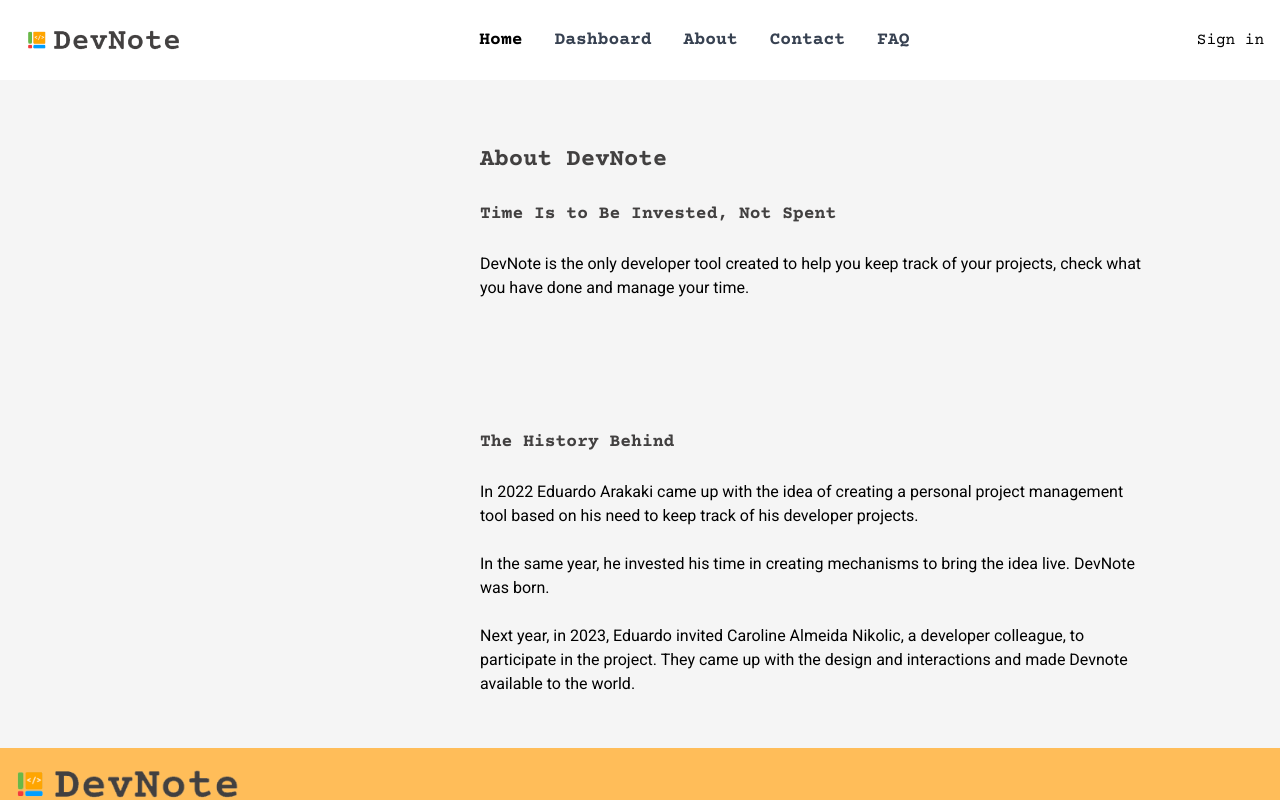
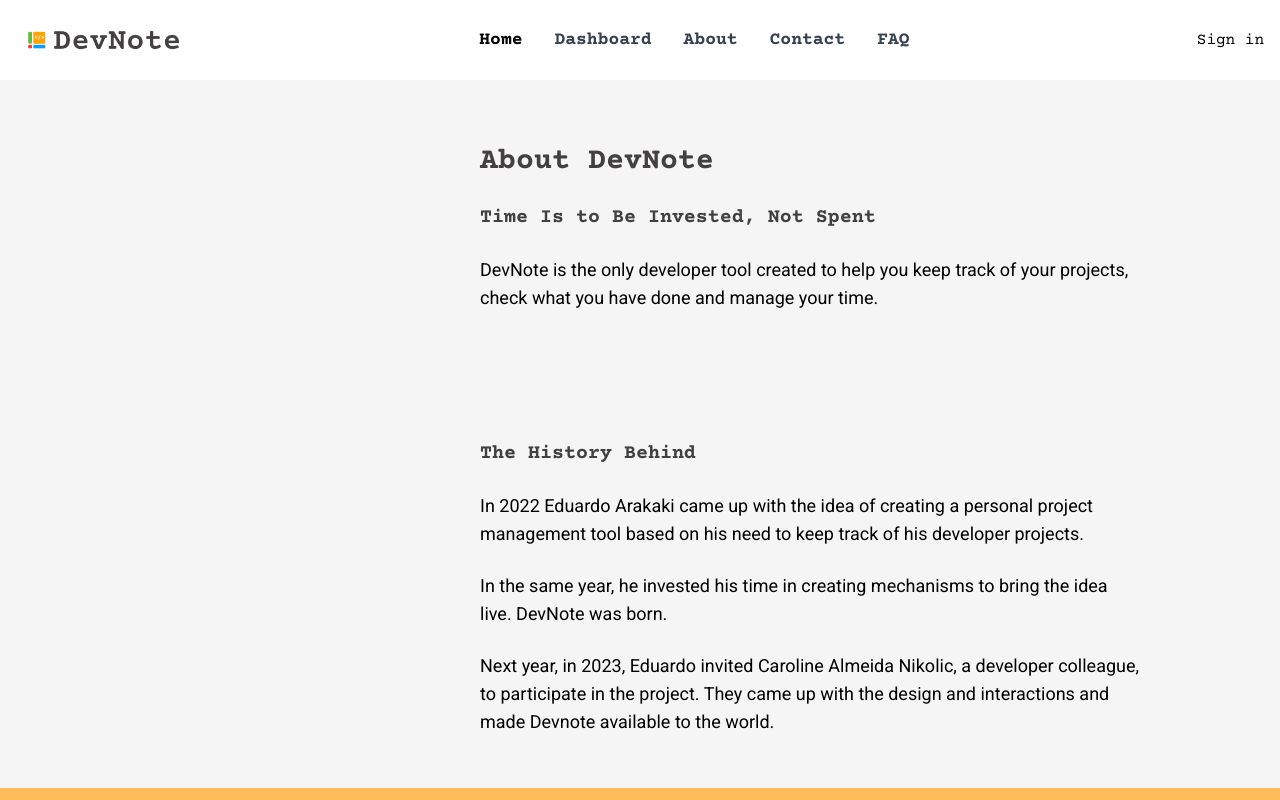
Before and after one commit to edukaki/devlist, a React (Create React App) app: page /about in a window 1280 px wide. Shown: the top 800 px of the page. Built offline with nearby package versions, Linux system fonts and the light colour scheme; no server answers.

Commit message:
feat(about): add text size

```diff
--- a/src/pages/About/index.jsx
+++ b/src/pages/About/index.jsx
@@ -2,15 +2,15 @@ const About = () => {
     return (
         <main>
             <div className="w-6/12 m-auto py-16 px-8 space-y-6 lg:w-8/12 lg:ml-10 lg:px-24 xl:mx-96 xl:12/12">
-                <h1 className="font-courier text-2xl font-bold text-darkGray">About DevNote</h1>
+                <h1 className="font-courier text-3xl font-bold text-darkGray">About DevNote</h1>
 
-                <h2 className="font-courier text-lg font-semibold text-darkGray">Time Is to Be Invested, Not Spent</h2>
-                <p>DevNote is the only developer tool created to help you keep track of your projects, check what you have done and manage your time.</p>
+                <h2 className="font-courier text-xl font-semibold text-darkGray">Time Is to Be Invested, Not Spent</h2>
+                <p className="text-lg">DevNote is the only developer tool created to help you keep track of your projects, check what you have done and manage your time.</p>
             </div>
 
             <div className="w-6/12 m-auto py-16 px-8 space-y-6 mb-10 lg:w-8/12 lg:ml-10 lg:px-24 xl:mx-96 xl:12/12">
-                <h2 className="font-courier text-lg font-semibold text-darkGray">The History Behind</h2>
-                <ul className="space-y-6 ">
+                <h2 className="font-courier text-xl font-semibold text-darkGray">The History Behind</h2>
+                <ul className="space-y-6 text-lg">
                     <li>In 2022 Eduardo Arakaki came up with the idea of creating a personal project management tool based on his need to keep track of his developer projects.</li>
                     <li>In the same year, he invested his time in creating mechanisms to bring the idea live. DevNote was born.</li>
                     <li>Next year, in 2023, Eduardo invited Caroline Almeida Nikolic, a developer colleague, to participate in the project. They came up with the design and interactions and made Devnote available to the world.</li>
```
